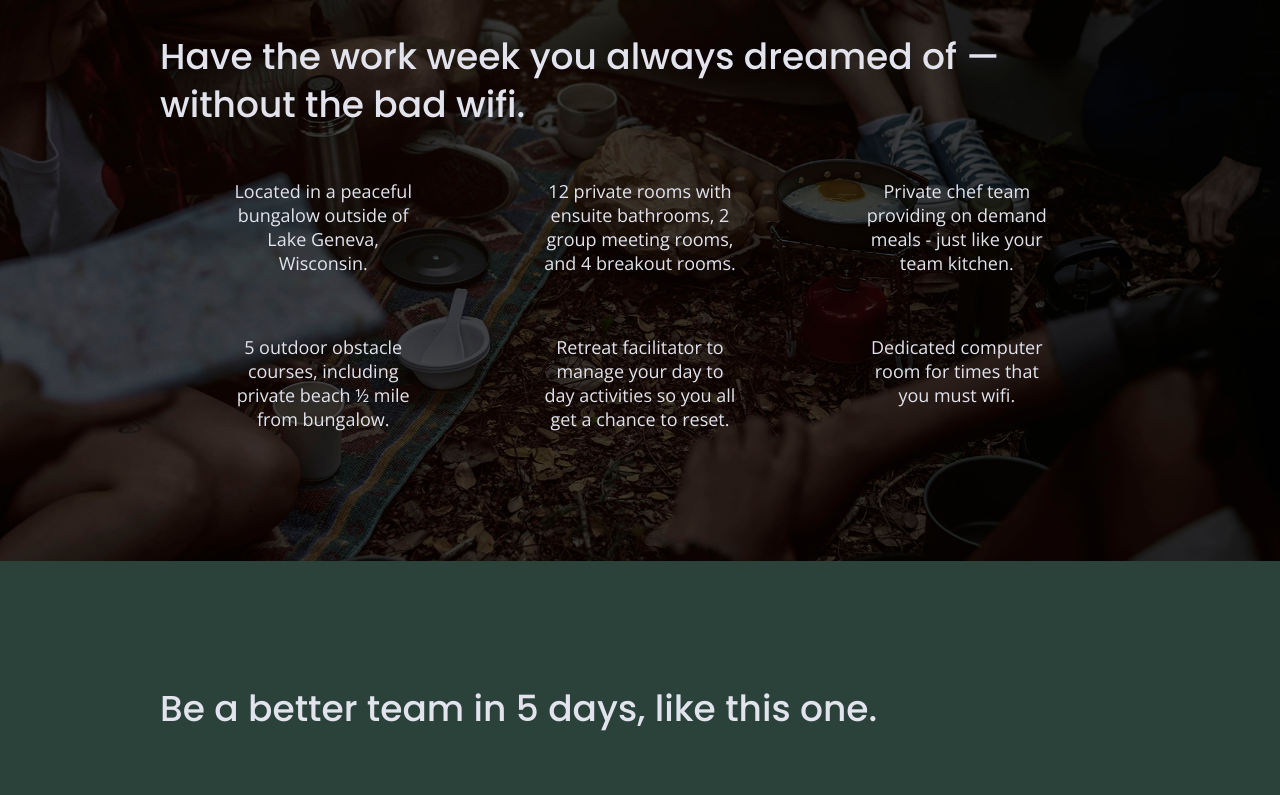
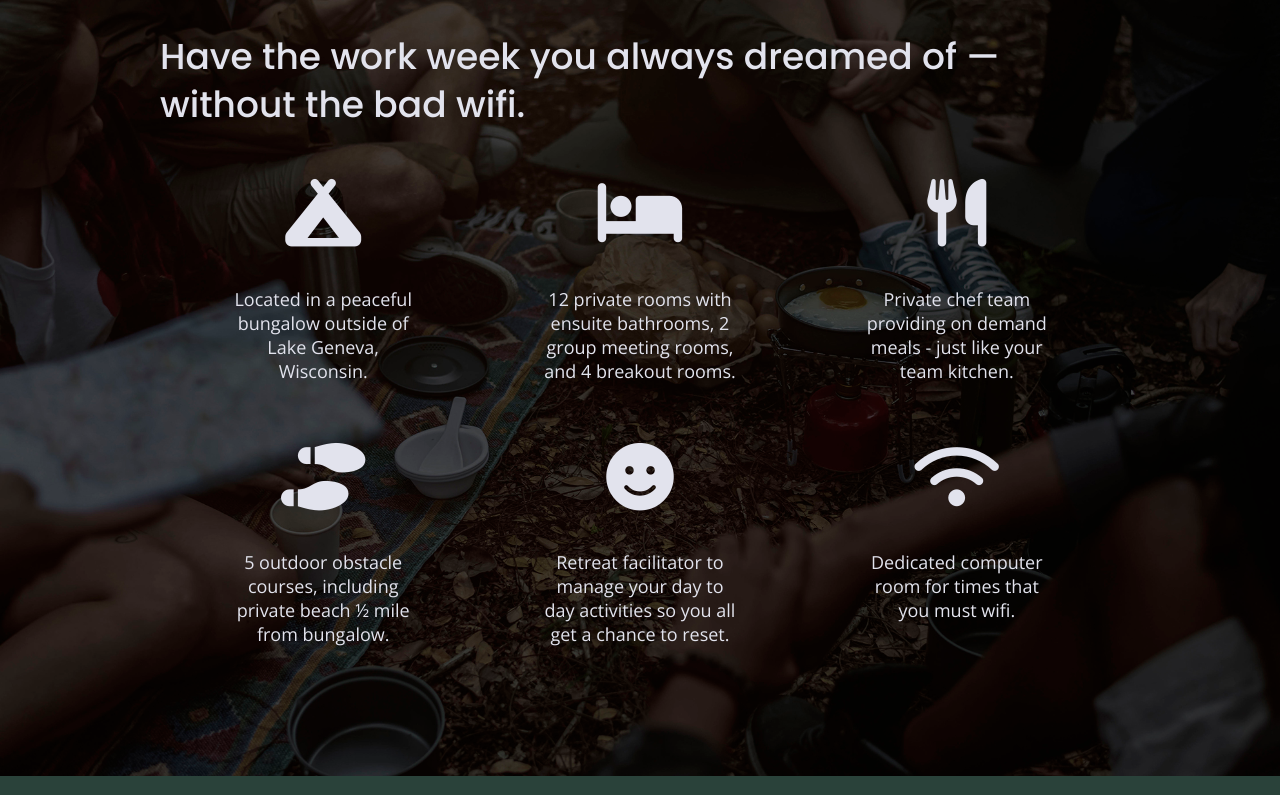
Before and after one commit to amara411/unplugged-responsive-site, a website built with Parcel: page index.html in a window 1280 px wide. Shown: the part 1147-1942 px from the top of the page. Built offline with nearby package versions, Linux system fonts and the light colour scheme.

Commit message:
Added feature icons to homepage

```diff
--- a/css/main.css
+++ b/css/main.css
@@ -306,6 +306,11 @@ input[type=button] {
   justify-content: center;
   align-items: flex-start;
   flex-flow: row wrap;
+}
+
+.features i {
+  font-size: 3.75em;
+  margin-bottom: 40px;
 }
 
 .features p {
--- a/index.html
+++ b/index.html
@@ -19,6 +19,7 @@
   <link href="https://fonts.googleapis.com/css?family=Open+Sans:400,700|Poppins:500,700" rel="stylesheet">
   <link rel="stylesheet" href="css/normalize.css">
   <link rel="stylesheet" href="css/main.css">
+  <script src="https://kit.fontawesome.com/bd26cfd62f.js" crossorigin="anonymous"></script>
 
   <meta name="theme-color" content="#fafafa">
 </head>
@@ -72,6 +73,7 @@
         <div class="features-items">
           <article>
             <p class="fontawesome-icon">
+              <i class="fas fa-campground"></i>
             </p>
             <p class="features-item-description">
               Located in a peaceful bungalow outside of Lake Geneva, Wisconsin.
@@ -79,6 +81,7 @@
           </article>
           <article>
             <p class="fontawesome-icon">
+              <i class="fas fa-bed"></i>
             </p>
             <p class="features-item-description">
               12 private rooms with ensuite bathrooms, 2 group meeting rooms, and 4 breakout rooms.
@@ -86,6 +89,7 @@
           </article>
           <article>
             <p class="fontawesome-icon">
+              <i class="fas fa-utensils"></i>
             </p>
             <p class="features-item-description">
               Private chef team providing on demand meals - just like your team kitchen.
@@ -93,6 +97,7 @@
           </article>
           <article>
             <p class="fontawesome-icon">
+              <i class="fas fa-shoe-prints"></i>
             </p>
             <p class="features-item-description">
               5 outdoor obstacle courses, including private beach ½ mile from bungalow.
@@ -100,6 +105,7 @@
           </article>
           <article>
             <p class="fontawesome-icon">
+              <i class="fas fa-smile"></i>
             </p>
             <p class="features-item-description">
               Retreat facilitator to manage your day to day activities so you all get a chance to reset.
@@ -107,6 +113,7 @@
           </article>
           <article>
             <p class="fontawesome-icon">
+              <i class="fas fa-wifi"></i>
             </p>
             <p class="features-item-description">
               Dedicated computer room for times that you must wifi.
```
Also changed, not shown: about/index.html (+1 -0 lines), faq/index.html (+1 -0 lines), 1 other file.
